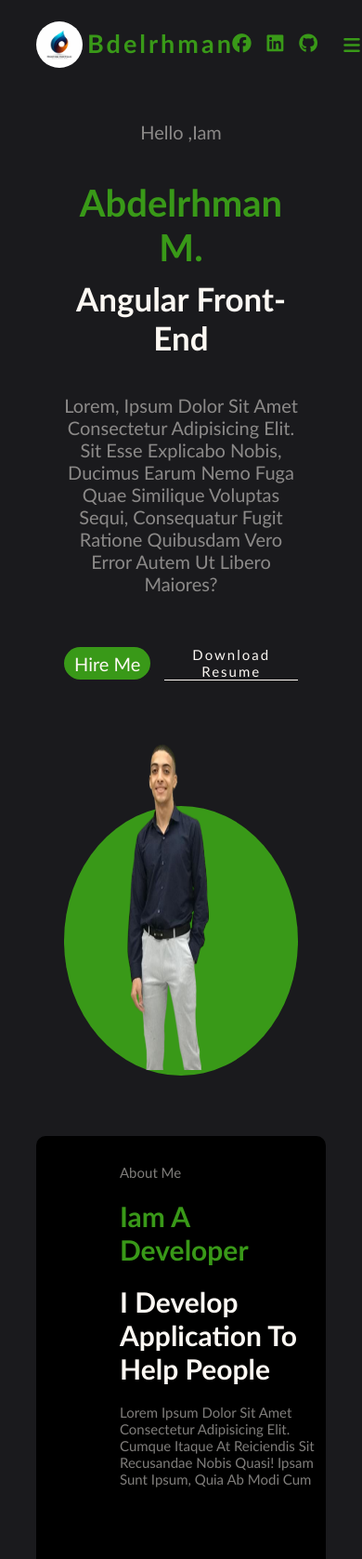
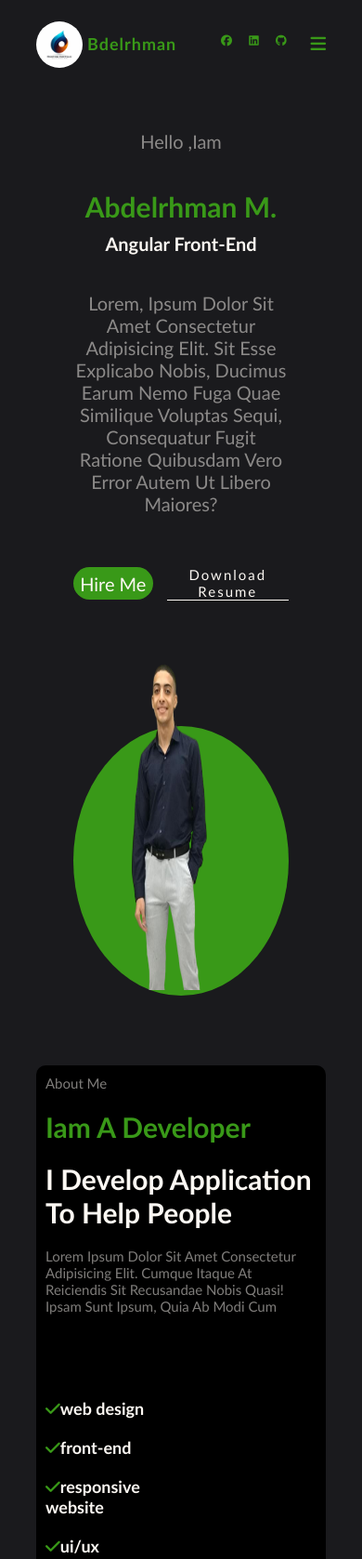
Before and after one commit to abdo0101010/protifilo, a plain HTML site: page index.html in a window 390 px wide. Shown: the top 1677 px of the page at 93% size. Drawn offline with Linux system fonts and the light colour scheme.

Commit message:
fixed mobile view

```diff
--- a/style.css
+++ b/style.css
@@ -531,11 +531,9 @@ img {
 
             i {
                 width: 45px;
-                background-color: var(--second-color);
                 height: 45px;
                 line-height: 45px;
                 line-height: 45px;
-                color: var(--main-color);
                 font-size: 30px;
                 border-radius: 5px;
 
@@ -843,18 +841,22 @@ header .links img,
 }
 
 @media (max-width:500px) {
+    header{
+        margin-bottom: 0px;
+    }
     .hero {
 
         flex-direction: column;
         gap: 10px;
         width: 100%;
         height: auto;
+        margin-top: 0px;
 
         .hero-img {
             width: 100%;
         }
 
-        padding: 30px 30px;
+
 
 
         h1 {
@@ -885,6 +887,10 @@ header .links img,
 
 
     .about {
+        flex-direction: column;
+        width: 100%;
+        padding: 0%;
+
         h1 {
             font-size: 30px;
         }
@@ -902,6 +908,7 @@ header .links img,
 
         .about-img {
             width: 100%;
+            padding: 0%;
         }
 
         .hire {
@@ -910,43 +917,56 @@ header .links img,
 
         .about-text {
             width: 100%;
+            padding: 10px 10px;
         }
 
         .about-img {
-            width: 70%;
-            height: 450px;
+            display: none;
         }
 
         .skills {
+            h4 {
+
+                width: 100%;
+            }
+
             flex-direction: column;
             gap: 15px;
         }
     }
 
+    header .navbar {
+        .logo h1 {
+            font-size: 18px;
+            letter-spacing: 1px;
+        }
+
+        gap: 5px;
+    }
+
     header .icon {
+
+        a,
+        span {
+            font-size: 10px;
+            gap: 2px;
+        }
+
+        span i {
+            margin-left: 0px;
+
+            font-size: 19px;
+        }
+
         .icon-menu {
             display: block;
-            margin-left: 10px;
-            font-size: 20px;
+            margin-left: 7px;
+            font-size: 10px;
         }
 
-        .hero {
-            width: 100%;
 
-            .hero-text {
-                width: 100%;
-            }
 
-            margin-top: 70px;
 
-            h1 {
-                font-size: 40px;
-            }
-
-            h2 {
-                font-size: 30px;
-            }
-        }
     }
 
     .services {
@@ -968,10 +988,30 @@ header .links img,
         }
     }
 
+    .hero {
+        width: 100%;
+
+        .hero-text {
+            width: 100%;
+
+            h1 {
+                font-size: 30px;
+            }
+
+            h2 {
+                font-size: 20px;
+            }
+        }
+
+        margin-top: 70px;
+
+
+    }
+
     .content {
         .top-content {
             h2 {
-                font-size: 40px;
+                font-size: 30px;
             }
         }
 
```
